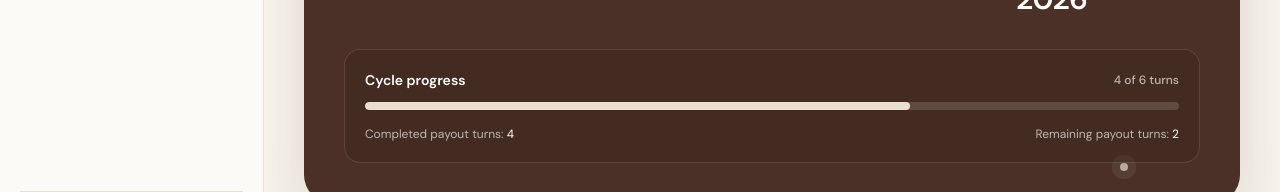
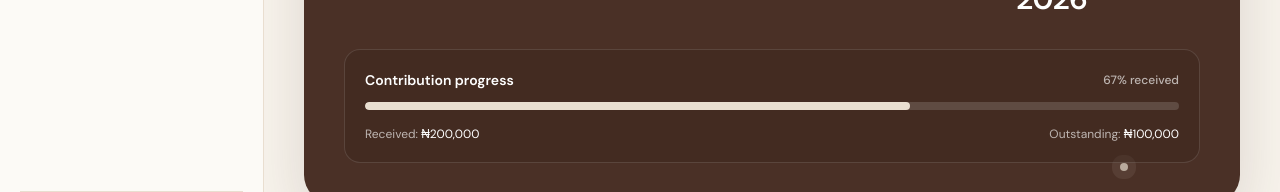
Before and after one commit to Bolazcoding/ajora, a Next.js app: page /dashboard in a window 1280 px wide. Shown: the part 508-700 px from the top of the page. Built offline with nearby package versions, Linux system fonts and the light colour scheme.

Commit message:
change the turns to percent recieved and payout turns to be received and outstanding in the overview

```diff
--- a/app/_components/DashboardOverview.tsx
+++ b/app/_components/DashboardOverview.tsx
@@ -32,10 +32,6 @@ export default function DashboardOverview() {
   const activeMembers = ajoMembers.filter(
     (member) => member.groupId === activeAjoGroup.id && member.isActive,
   );
-  const completedTurns = payoutSchedule.filter(
-    (payout) =>
-      payout.groupId === activeAjoGroup.id && payout.status === "completed",
-  ).length;
   const upcomingPayout = payoutSchedule.find(
     (payout) =>
       payout.groupId === activeAjoGroup.id &&
@@ -50,8 +46,13 @@ export default function DashboardOverview() {
       record.groupId === activeAjoGroup.id &&
       record.cycleId === activeAjoGroup.currentCycleId,
   );
-  const turnsPercent = activeAjoGroup.memberIds.length
-    ? Math.round((completedTurns / activeAjoGroup.memberIds.length) * 100)
+  const contributionProgressPercent = cycleSummary.expectedAmount
+    ? Math.min(
+        100,
+        Math.round(
+          (cycleSummary.paidAmount / cycleSummary.expectedAmount) * 100,
+        ),
+      )
     : 0;
 
   return (
@@ -132,33 +133,34 @@ export default function DashboardOverview() {
 
           <div className="mt-7 rounded-2xl border border-white/12 bg-[#38231c]/35 p-4 sm:mt-8 sm:p-5">
             <div className="flex items-center justify-between gap-4">
-              <p className="text-sm font-semibold text-white">Cycle progress</p>
+              <p className="text-sm font-semibold text-white">
+                Contribution progress
+              </p>
               <span className="text-xs font-medium text-white/65">
-                {completedTurns} of {activeAjoGroup.memberIds.length} turns
+                {contributionProgressPercent}% received
               </span>
             </div>
             <div
               role="img"
-              aria-label={`Payout rotation progress: ${completedTurns} of ${activeAjoGroup.memberIds.length} turns completed`}
+              aria-label={`Contribution progress: ${formatNaira(cycleSummary.paidAmount)} of ${formatNaira(cycleSummary.expectedAmount)} received`}
               className="mt-3 h-2 overflow-hidden rounded-full bg-white/15"
             >
               <div
                 className="h-full rounded-full bg-[#e9ded0]"
-                style={{ width: `${turnsPercent}%` }}
+                style={{ width: `${contributionProgressPercent}%` }}
               />
             </div>
             <div className="mt-4 flex flex-col gap-2 text-xs text-white/65 sm:flex-row sm:items-center sm:justify-between sm:gap-4">
               <p>
-                Completed payout turns:{" "}
-                <span className="text-white">{completedTurns}</span>
+                Received: {" "}
+                <span className="text-white">
+                  {formatNaira(cycleSummary.paidAmount)}
+                </span>
               </p>
               <p>
-                Remaining payout turns:{" "}
+                Outstanding: {" "}
                 <span className="text-white">
-                  {Math.max(
-                    0,
-                    activeAjoGroup.memberIds.length - completedTurns,
-                  )}
+                  {formatNaira(cycleSummary.outstandingAmount)}
                 </span>
               </p>
             </div>
@@ -277,7 +279,7 @@ export default function DashboardOverview() {
                 Payout turn
               </p>
               <p className="mt-1.5 text-sm font-semibold text-text-primary">
-                {upcomingPayout?.turn ?? "—"}
+                {upcomingPayout?.turn ?? "Not scheduled"}
               </p>
             </div>
           </div>
```
